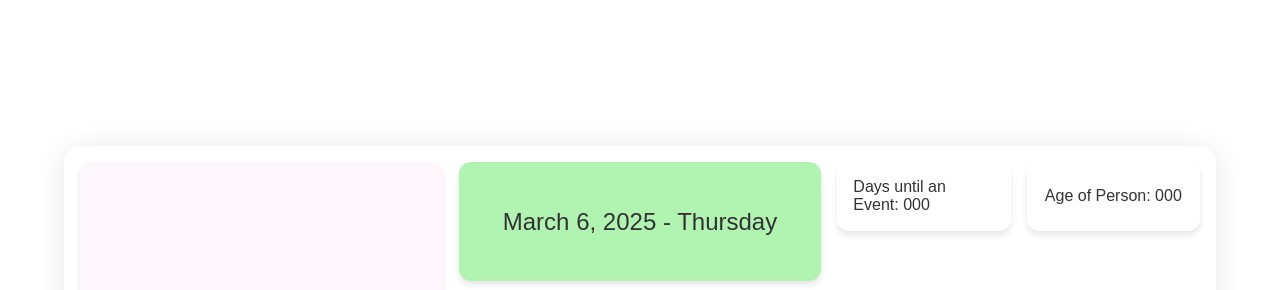
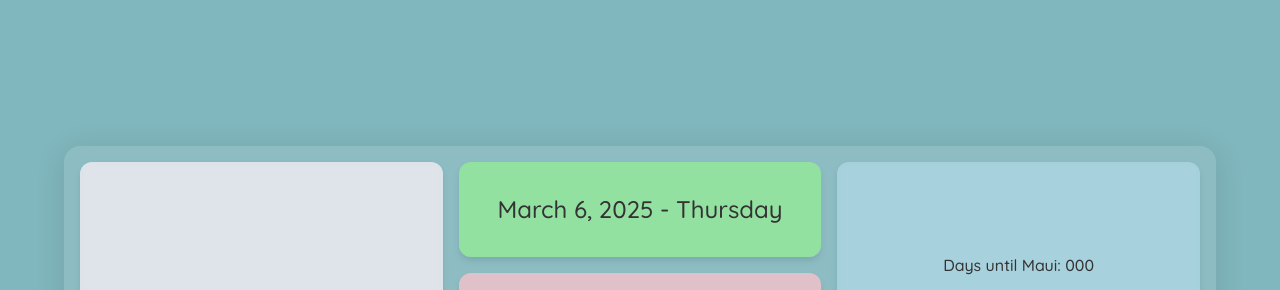
Before and after one commit to aliwood123/bento-dashboard-aw, a plain HTML site: page index.html in a window 1280 px wide. Shown: the part 79-369 px from the top of the page. Drawn offline with nearby package versions, Linux system fonts and the light colour scheme.

Commit message:
edit HTML to include font stylesheet, canvas for wave animation, and changes to bento content

```diff
--- a/index.html
+++ b/index.html
@@ -13,6 +13,9 @@
     <link rel="stylesheet" href="https://cdnjs.cloudflare.com/ajax/libs/normalize/8.0.1/normalize.min.css">
     <link rel="stylesheet" href="css/bentoLayout.css">
     <link rel="stylesheet" href="css/style.css">
+    <link rel="preconnect" href="https://fonts.googleapis.com">
+    <link rel="preconnect" href="https://fonts.gstatic.com" crossorigin>
+    <link href="https://fonts.googleapis.com/css2?family=Quicksand:wght@300..700&display=swap" rel="stylesheet">
 
     <!-- Scripts -->
     <script src="js/clock.js" defer></script>
@@ -22,12 +25,13 @@
     <script src="js/calculateAgeOf.js" defer ></script>
     <script src="js/script.js" defer></script>
 
-    <title>Mindful Dashboard Template</title>
+    <title>Mindful Dashboard</title>
 </head>
 <body>
 
+  <canvas id="canvas"></canvas>
+
   <main class="bento-container">
-
     <!-- Time Clock-->
     <section class="bento-item feature-1" role="region" aria-label="Time">
       <time datetime="HH:MM:SS" class="time">
@@ -49,16 +53,16 @@
     </section>
 
     <!-- Days Until...-->
-        <section class="bento-item" role="region" aria-label="dashboard widget">
-          <p>Days until an Event: <time datetime="" class="daysUntilEvent">000</time></p>
+    <section class="bento-item feature-4" role="region" aria-label="dashboard widget">
+      <p>Days until Maui: <time datetime="" class="daysUntilEvent">000</time></p>
     </section>
 
     <section class="bento-item feature-2" role="region" aria-label="dashboard widget">
       <p>Days of streaks: <time datetime="" class="streakOfDays">000</time></p>
     </section>
 
-        <section class="bento-item" role="region" aria-label="dashboard widget">
-          <p>Age of Person: <time datetime="" class="ageOfPerson">000</time></p>
+    <section class="bento-item feature-5" role="region" aria-label="dashboard widget">
+      <p></p>
     </section>
   </main>
 
```
Lines whose indentation alone changed are shown as unchanged.
